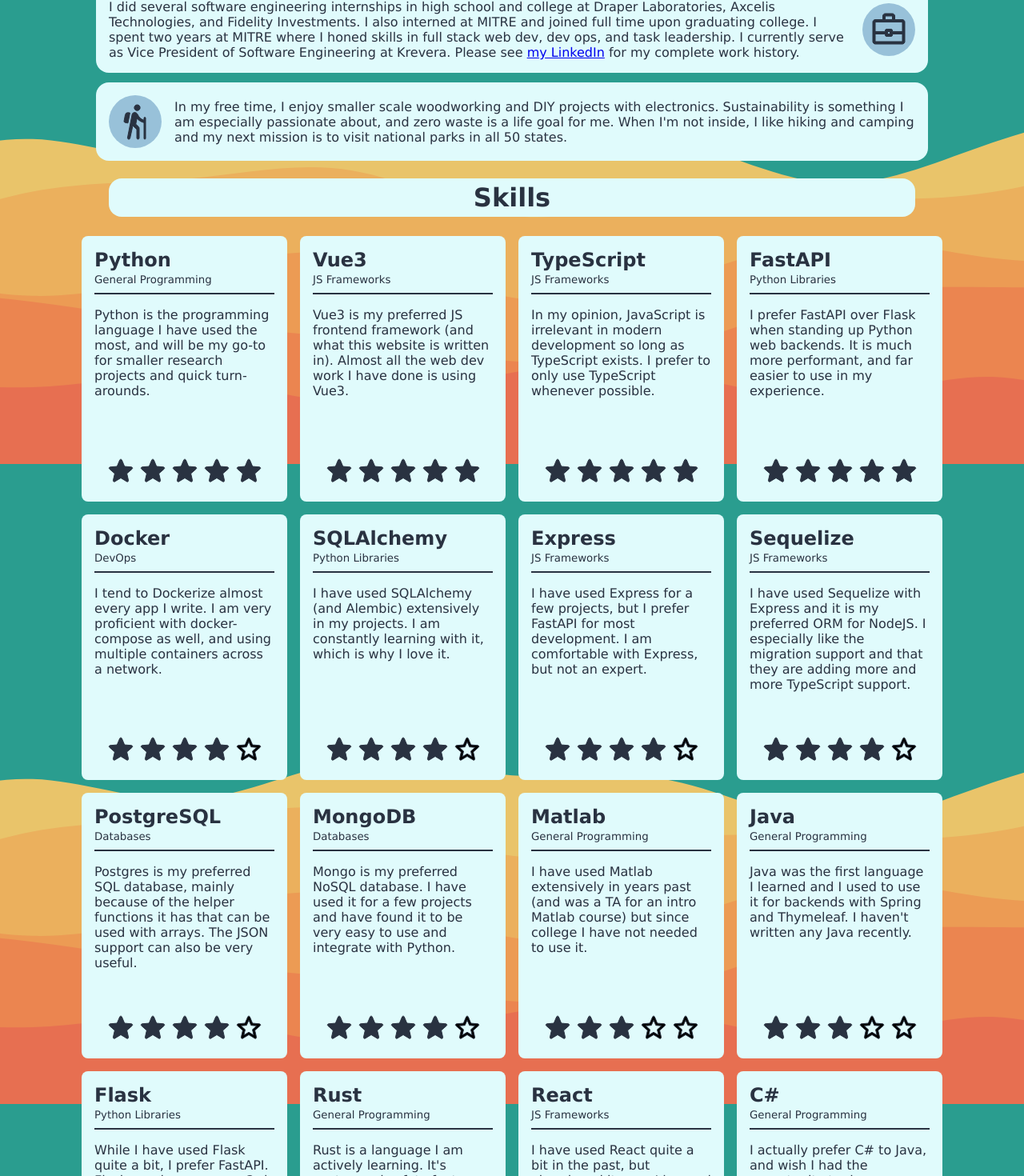
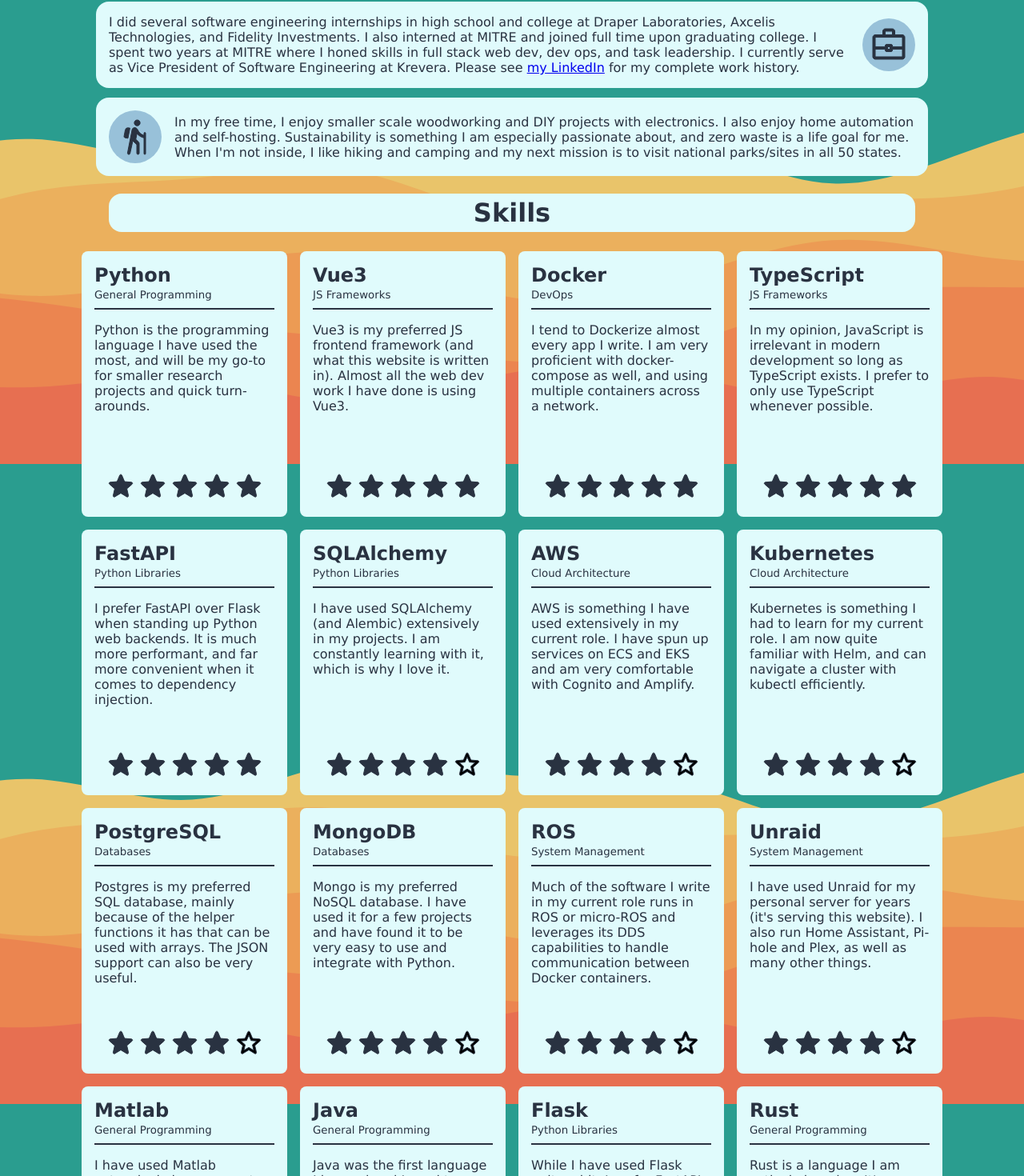
Before and after one commit to JamesTann/personal-website, a Vue app: page / in a window 1280 px wide. Shown: the part 1020-2490 px from the top of the page at 80% size. Built offline with nearby package versions, Linux system fonts and the light colour scheme.

Commit message:
feat: updated skills content to reflect recent life

```diff
--- a/src/projects.json
+++ b/src/projects.json
@@ -11,7 +11,7 @@
     },
     {
         "title": "College Database Class Website",
-        "text": "I wrote the backend API for interacting with the database used in this project for a college databases class. Databases is one of the classes I still find myself using day to day.",
+        "text": "I wrote the backend API for interacting with the database used in this project for a college databases class. Databases is one of the classes I still find myself using almost everyday.",
         "url": "http://chefskiss.surge.sh/browse"
     }
 ]
--- a/src/skills.json
+++ b/src/skills.json
@@ -24,7 +24,7 @@
         "title": "Docker",
         "category": "DevOps",
         "text": "I tend to Dockerize almost every app I write. I am very proficient with docker-compose as well, and using multiple containers across a network.",
-        "rating": 4,
+        "rating": 5,
         "url": "https://www.docker.com/"
     },
     {
@@ -51,7 +51,7 @@
     {
         "title": "FastAPI",
         "category": "Python Libraries",
-        "text": "I prefer FastAPI over Flask when standing up Python web backends. It is much more performant, and far easier to use in my experience.",
+        "text": "I prefer FastAPI over Flask when standing up Python web backends. It is much more performant, and far more convenient when it comes to dependency injection.",
         "rating": 5,
         "url": "https://fastapi.tiangolo.com/"
     },
@@ -86,7 +86,7 @@
     {
         "title": "React Native",
         "category": "JS Frameworks",
-        "text": "When I switched from Android to iOS and lost all my apps, I decided to learn React Native. I am still learning it, and finding my pace accelerating.",
+        "text": "When I switched from Android to iOS and lost all my apps, I decided to learn React Native. I wish I had more time for it.",
         "rating": 2,
         "url": "https://reactnative.dev/"
     },
@@ -108,28 +108,28 @@
         "title": "Express",
         "category": "JS Frameworks",
         "text": "I have used Express for a few projects, but I prefer FastAPI for most development. I am comfortable with Express, but not an expert.",
-        "rating": 4,
+        "rating": 3,
         "url": "https://expressjs.com/"
     },
     {
         "title": "Sequelize",
         "category": "JS Frameworks",
         "text": "I have used Sequelize with Express and it is my preferred ORM for NodeJS. I especially like the migration support and that they are adding more and more TypeScript support.",
-        "rating": 4,
+        "rating": 3,
         "url": "https://sequelize.org/"
     },
     {
         "title": "AWS",
         "category": "Cloud Architecture",
-        "text": "AWS is something I have been learning more and more about. I am comfortable with EC2, S3, and ECR, but I am still getting experience with the other services.",
-        "rating": 2,
+        "text": "AWS is something I have used extensively in my current role. I have spun up services on ECS and EKS and am very comfortable with Cognito and Amplify.",
+        "rating": 4,
         "url": "https://aws.amazon.com/"
     },
     {
         "title": "Kubernetes",
         "category": "Cloud Architecture",
-        "text": "I am still getting experience with Kubernetes, but I am comfortable with the basics and am learning more and more about it every day.",
-        "rating": 2,
+        "text": "Kubernetes is something I had to learn for my current role. I am now quite familiar with Helm, and can navigate a cluster with kubectl efficiently.",
+        "rating": 4,
         "url": "https://kubernetes.io/"
     },
     {
@@ -159,5 +159,26 @@
         "text": "Mongo is my preferred NoSQL database. I have used it for a few projects and have found it to be very easy to use and integrate with Python.",
         "rating": 4,
         "url": "https://www.mongodb.com/"
+    },
+    {
+        "title": "d3.js",
+        "category": "JS Frameworks",
+        "text": "I have used d3.js to make several data visualizations, but I am not an expert. It is something I am currently expanding on in my role.",
+        "rating": 3,
+        "url": "https://d3js.org/"
+    },
+    {
+        "title": "ROS",
+        "category": "System Management",
+        "text": "Much of the software I write in my current role runs in ROS or micro-ROS and leverages its DDS capabilities to handle communication between Docker containers.",
+        "rating": 4,
+        "url": "https://www.ros.org/"
+    },
+    {
+        "title": "Unraid",
+        "category": "System Management",
+        "text": "I have used Unraid for my personal server for years (it's serving this website). I also run Home Assistant, Pi-hole and Plex, as well as many other things.",
+        "rating": 4,
+        "url": "https://unraid.net/"
     }
 ]
--- a/src/views/HomeView.vue
+++ b/src/views/HomeView.vue
@@ -8,7 +8,7 @@
                 <p v-for="value in typedValues" :key="value">{{ value }}</p>
             </div>
             <div id="typing-container">
-                <h1>I like to make <span ref="typed"></span></h1>
+                <h1>I like to build <span ref="typed"></span></h1>
             </div>
         </header>
         <div id="links">
@@ -65,7 +65,7 @@
             <a href="https://www.linkedin.com/in/james-d-tanner/">
                 <img class="connect-icon" src="@/assets/linkedin.png" alt="LinkedIn Logo" />
             </a>
-            <h4 id="footer-text">Made by me, for me. 2024</h4>
+            <h4 id="footer-text">Made by me, for me. 2025</h4>
             <a href="mailto:jdt103@comcast.net">
                 <img class="connect-icon" src="@/assets/email.png" alt="Email Logo" />
             </a>
@@ -96,17 +96,18 @@
     'things with wood',
     'web backends',
     'databases',
-    'projects happen',
+    'cloud infrastructure',
+    'computers',
 ]
 
 const bioCards = [
     {
-        text: "Hello! I'm James Tanner. Thanks for stopping by my website! Be sure to also check out the links above to get in touch. This site is written in Vue3 and proudly served to you by a server I wrote in Rust running on a Raspberry Pi.",
+        text: "Hello! I'm James Tanner. Thanks for stopping by my website! Be sure to also check out the links above to get in touch. This site is written in Vue3 and proudly served to you by a server I wrote in Rust running on an <a href='https://unraid.net'>Unraid</a> server in a Docker container.",
         image: WaveImage,
         alt: 'Wave',
     },
     {
-        text: 'I went to Dartmouth and graduated Cum Laude in 2021. I double majored in Computer Science and Asian Societies Cultures and Languages with a concentration in Mandarin. I also studied abroad at Beijing Normal University (北京师范大学) in the Fall of 2018. I am interested in finding conversation partners in the Boston area to improve.',
+        text: 'I went to Dartmouth and graduated Cum Laude in 2021. I double majored in Computer Science and Asian Societies Cultures and Languages with a concentration in Mandarin. I also studied abroad at Beijing Normal University (北京师范大学) in the Fall of 2018. I am interested in finding conversation partners in the Boston area to improve, as I have become out of practice due to lack of use.',
         image: EducationImage,
         alt: 'School',
     },
@@ -116,7 +117,7 @@
         alt: 'Work',
     },
     {
-        text: "In my free time, I enjoy smaller scale woodworking and DIY projects with electronics. Sustainability is something I am especially passionate about, and zero waste is a life goal for me. When I'm not inside, I like hiking and camping and my next mission is to visit national parks in all 50 states.",
+        text: "In my free time, I enjoy smaller scale woodworking and DIY projects with electronics. I also enjoy home automation and self-hosting. Sustainability is something I am especially passionate about, and zero waste is a life goal for me. When I'm not inside, I like hiking and camping and my next mission is to visit national parks/sites in all 50 states.",
         image: HikingImage,
         alt: 'Hiking',
     },
```
Also changed, not shown: 1 other file (tests, documents, lock files or other folders).
